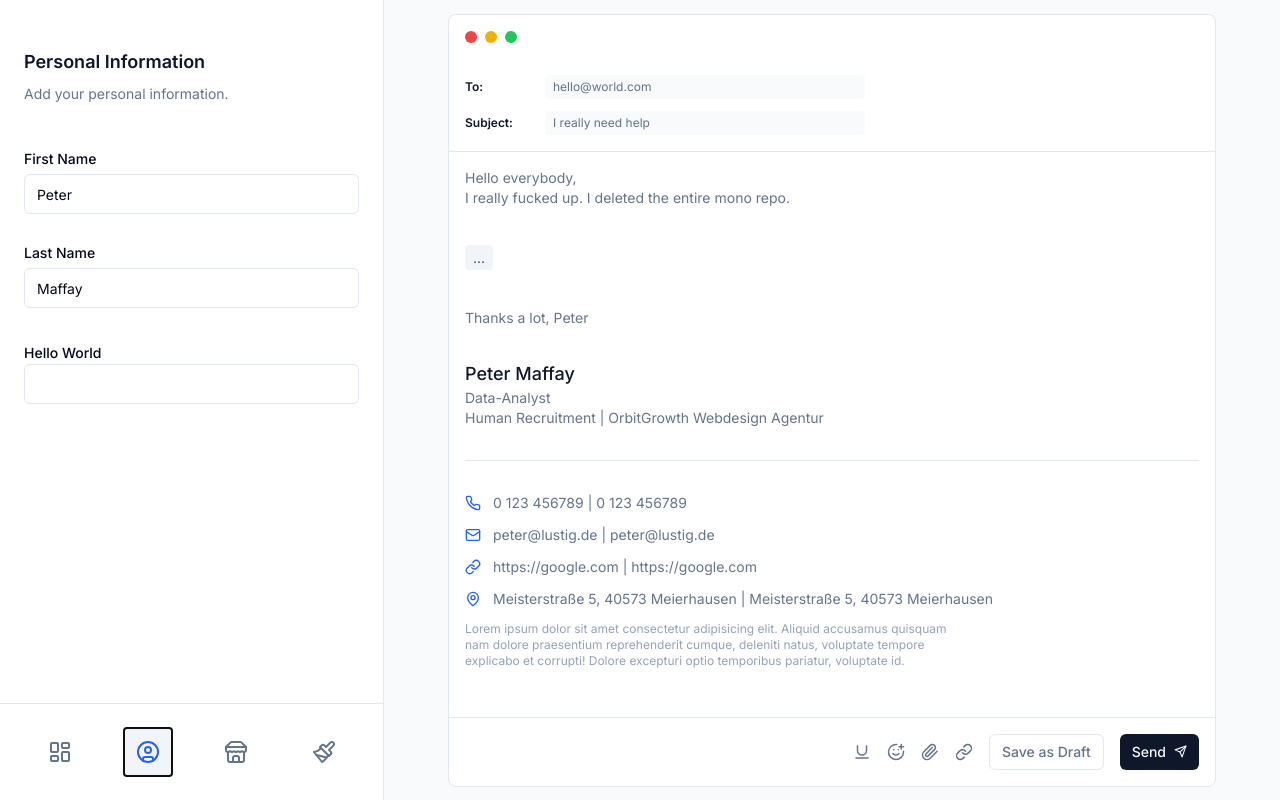
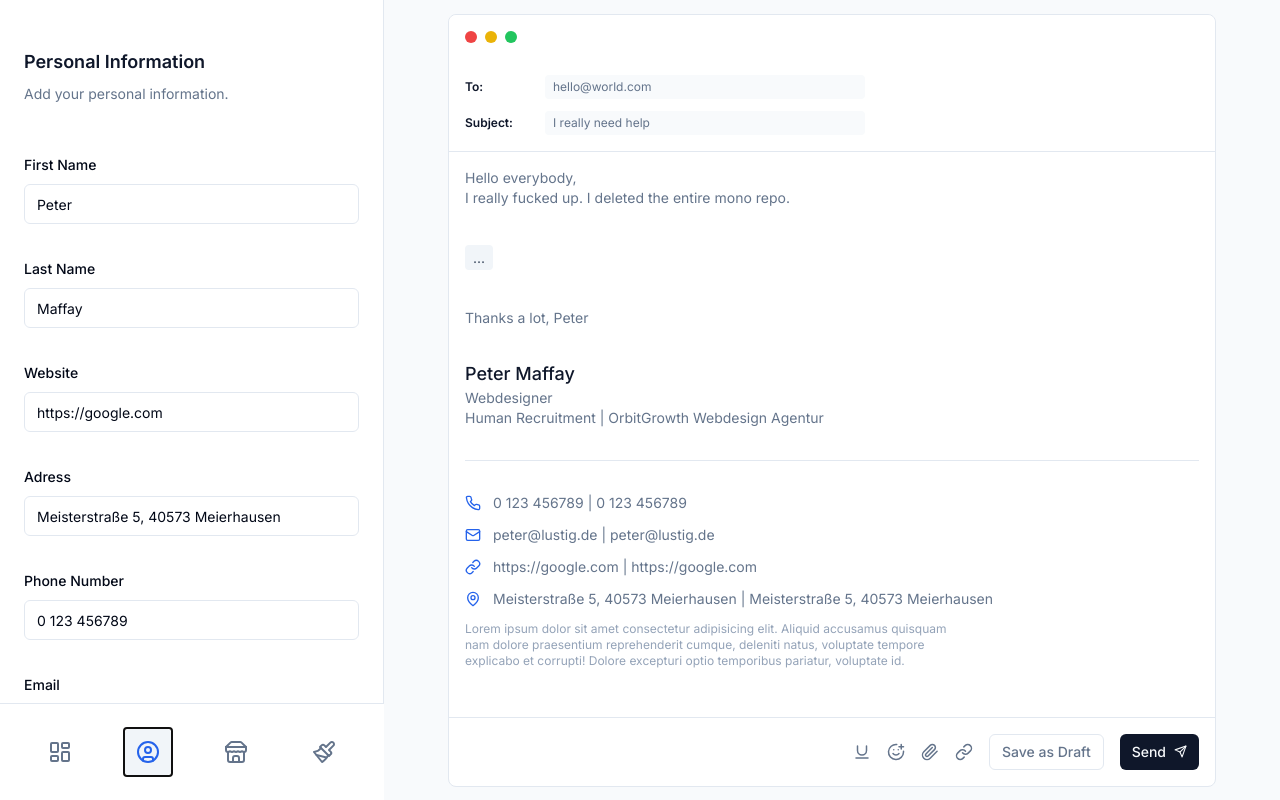
Before and after one commit to clangerOg/super-sign, a Next.js app: page /en/builder in a window 1280 px wide. Both pictures are taken after a click on the tab 148 px from the left and 752 px from the top of the page. Built offline with nearby package versions, Linux system fonts and the light colour scheme.

Commit message:
feat: implement internationalization automated field generation

```diff
--- a/src/components/builder-tabs.tsx
+++ b/src/components/builder-tabs.tsx
@@ -35,11 +35,11 @@ export const BuilderTabs: React.ForwardRefExoticComponent<BuilderTabsProps> =
 
     return (
       <Tabs.Root ref={ref} {...other} defaultValue={tabs[0].value}>
-        <div className="h-full w-full px-6 py-12">
+        <div className="h-full w-full px-6 py-12 pb-36">
           <FormRoot> {children}</FormRoot>
         </div>
 
-        <div className="fixed bottom-0 flex w-full max-w-sm items-center justify-between border-t border-inherit p-6">
+        <div className="fixed bottom-0 flex w-full max-w-sm items-center justify-between border-t border-inherit bg-white p-6">
           <Tabs.List className="flex w-full justify-around gap-4">
             {tabs.map((tab, index) => (
               <Tabs.Trigger
--- a/src/components/form.tsx
+++ b/src/components/form.tsx
@@ -49,7 +49,7 @@ export const FormLabel: React.ForwardRefExoticComponent<FormLabelProps> =
         {...other}
         ref={ref}
         className={cn(
-          'mb-2 text-sm font-medium leading-none peer-disabled:cursor-not-allowed peer-disabled:opacity-70',
+          'text-sm font-medium leading-none peer-disabled:cursor-not-allowed peer-disabled:opacity-70',
           className
         )}
       />
@@ -75,7 +75,7 @@ export const FormInput: React.ForwardRefExoticComponent<FormInputProps> =
           {...other}
           ref={ref}
           className={cn(
-            'flex h-10 w-full rounded-md border border-input bg-background px-3 py-2 text-sm ring-offset-background file:border-0 file:bg-transparent file:text-sm file:font-medium placeholder:text-muted-foreground focus-visible:outline-none focus-visible:ring-2 focus-visible:ring-ring focus-visible:ring-offset-2 disabled:cursor-not-allowed disabled:opacity-50',
+            'mt-2 flex h-10 w-full rounded-md border border-input bg-background px-3 py-2 text-sm ring-offset-background file:border-0 file:bg-transparent file:text-sm file:font-medium placeholder:text-muted-foreground focus-visible:outline-none focus-visible:ring-2 focus-visible:ring-ring focus-visible:ring-offset-2 disabled:cursor-not-allowed disabled:opacity-50',
             className
           )}
         />
@@ -104,7 +104,7 @@ export const FormTextarea: React.ForwardRefExoticComponent<FormTextareaProps> =
           {...other}
           ref={ref}
           className={cn(
-            'flex h-10 w-full rounded-md border border-input bg-background px-3 py-2 text-sm ring-offset-background file:border-0 file:bg-transparent file:text-sm file:font-medium placeholder:text-muted-foreground focus-visible:outline-none focus-visible:ring-2 focus-visible:ring-ring focus-visible:ring-offset-2 disabled:cursor-not-allowed disabled:opacity-50',
+            'mt-2 flex h-10 w-full rounded-md border border-input bg-background px-3 py-2 text-sm ring-offset-background file:border-0 file:bg-transparent file:text-sm file:font-medium placeholder:text-muted-foreground focus-visible:outline-none focus-visible:ring-2 focus-visible:ring-ring focus-visible:ring-offset-2 disabled:cursor-not-allowed disabled:opacity-50',
             className
           )}
         />
@@ -112,3 +112,27 @@ export const FormTextarea: React.ForwardRefExoticComponent<FormTextareaProps> =
     );
   });
 FormTextarea.displayName = 'FormTextarea';
+
+/* -------------------------------------------------------------------------------------------------
+ * FormTextarea
+ * -----------------------------------------------------------------------------------------------*/
+
+type FormDividerProps = React.DetailedHTMLProps<
+  React.HTMLAttributes<HTMLDivElement>,
+  HTMLDivElement
+> &
+  React.RefAttributes<HTMLDivElement>;
+
+export const FormDivider: React.ForwardRefExoticComponent<FormDividerProps> =
+  React.forwardRef<HTMLDivElement, FormDividerProps>((props, ref) => {
+    const { className, ...other } = props;
+
+    return (
+      <div
+        {...other}
+        ref={ref}
+        className={cn('!my-16 h-px w-full bg-slate-200', className)}
+      />
+    );
+  });
+FormDivider.displayName = 'FormDivider';
--- a/src/components/forms/builder-business-form.tsx
+++ b/src/components/forms/builder-business-form.tsx
@@ -3,14 +3,14 @@
 import { useSignatureContext } from '@/lib/context/signature-context';
 import * as Tabs from '@radix-ui/react-tabs';
 import React from 'react';
-import { Input } from '../ui/input';
+import { FormField, FormInput, FormLabel } from '../form';
 
 type BuilderBusinessFormProps = {
   dictionary: {
     title: string;
     description: string;
     inputs: {
-      name: {
+      [key in keyof SignatureProps['business']]: {
         label: string;
         placeholder: string;
       };
@@ -23,7 +23,7 @@ export const BuilderBusinessForm: React.FC<BuilderBusinessFormProps> = (
 ) => {
   const { dictionary } = props;
 
-  const { setField, signatureProps, setSignatureProps } = useSignatureContext();
+  const { setField, signatureProps } = useSignatureContext();
 
   return (
     <Tabs.Content value="business">
@@ -32,19 +32,31 @@ export const BuilderBusinessForm: React.FC<BuilderBusinessFormProps> = (
         {dictionary.description}
       </p>
       <div className="mt-12 space-y-8">
-        <div>
-          <p className="mb-2 text-sm font-medium leading-none peer-disabled:cursor-not-allowed peer-disabled:opacity-70">
-            {dictionary.inputs.name.label}
-          </p>
-          <Input
-            type="text"
-            value={signatureProps.business.name}
-            placeholder={dictionary.inputs.name.placeholder}
-            onChange={(e) => {
-              setField('business', 'name', e.target.value);
-            }}
-          />
-        </div>
+        {Object.keys(signatureProps.business).map((key) => {
+          const input =
+            dictionary.inputs[key as keyof SignatureProps['business']];
+          return (
+            <FormField name={`business${key}`}>
+              <FormLabel>{input.label}</FormLabel>
+              <FormInput
+                type="text"
+                value={
+                  signatureProps.business[
+                    key as keyof SignatureProps['business']
+                  ]
+                }
+                placeholder={input.placeholder}
+                onChange={(e) => {
+                  setField(
+                    'business',
+                    key as keyof SignatureProps['business'],
+                    e.target.value
+                  );
+                }}
+              />
+            </FormField>
+          );
+        })}
       </div>
     </Tabs.Content>
   );
--- a/src/components/forms/builder-personal-form.tsx
+++ b/src/components/forms/builder-personal-form.tsx
@@ -4,18 +4,13 @@ import { useSignatureContext } from '@/lib/context/signature-context';
 import * as Tabs from '@radix-ui/react-tabs';
 import React from 'react';
 import { FormField, FormInput, FormLabel } from '../form';
-import { Input } from '../ui/input';
 
 type BuilderPersonalFormProps = {
   dictionary: {
     title: string;
     description: string;
     inputs: {
-      firstName: {
-        label: string;
-        placeholder: string;
-      };
-      lastName: {
+      [key in keyof SignatureProps['personal']]: {
         label: string;
         placeholder: string;
       };
@@ -37,37 +32,31 @@ export const BuilderPersonalForm: React.FC<BuilderPersonalFormProps> = (
         {dictionary.description}
       </p>
       <div className="mt-12 space-y-8">
-        <div>
-          <p className="mb-2 text-sm font-medium leading-none peer-disabled:cursor-not-allowed peer-disabled:opacity-70">
-            {dictionary.inputs.firstName.label}
-          </p>
-          <Input
-            type="text"
-            value={signatureProps.personal.firstName}
-            placeholder={dictionary.inputs.firstName.placeholder}
-            onChange={(e) => {
-              setField('personal', 'firstName', e.target.value);
-            }}
-          />
-        </div>
-
-        <div>
-          <p className="mb-2 text-sm font-medium leading-none peer-disabled:cursor-not-allowed peer-disabled:opacity-70">
-            {dictionary.inputs.lastName.label}
-          </p>
-          <Input
-            type="text"
-            placeholder={dictionary.inputs.lastName.placeholder}
-            value={signatureProps.personal.lastName}
-            onChange={(e) => {
-              setField('personal', 'lastName', e.target.value);
-            }}
-          />
-        </div>
-        <FormField name="textValueesfse">
-          <FormLabel>Hello World</FormLabel>
-          <FormInput type="text" />
-        </FormField>
+        {Object.keys(signatureProps.personal).map((key) => {
+          const input =
+            dictionary.inputs[key as keyof SignatureProps['personal']];
+          return (
+            <FormField name={`personal${key}`}>
+              <FormLabel>{input.label}</FormLabel>
+              <FormInput
+                type="text"
+                value={
+                  signatureProps.personal[
+                    key as keyof SignatureProps['personal']
+                  ]
+                }
+                placeholder={input.placeholder}
+                onChange={(e) => {
+                  setField(
+                    'personal',
+                    key as keyof SignatureProps['personal'],
+                    e.target.value
+                  );
+                }}
+              />
+            </FormField>
+          );
+        })}
       </div>
     </Tabs.Content>
   );
--- a/src/components/side-bar.tsx
+++ b/src/components/side-bar.tsx
@@ -18,32 +18,11 @@ export const SideBar: React.FC<SideBarProps> = forwardRef<
       ref={ref}
       {...other}
       className={cn(
-        'relative min-h-screen w-full max-w-sm border-r border-slate-200',
+        'relative h-screen min-h-screen w-full max-w-sm overflow-y-scroll border-r border-slate-200',
         className
       )}
     >
       {children}
-      {/**
-      <div className="h-full w-full p-6">
-        <div className="mb-8">
-          <Progress value={0} />
-        </div>
-        <p className="text-lg font-semibold text-slate-900">Template</p>
-        <p className="mt-2 text-sm font-normal text-slate-500">
-          Lorem ipsum dolor sit amet consectetur, adipisicing elit. Maxime,
-          laborum in. Animi officia explicabo quaerat voluptatibus placeat
-        </p>
-        <div className="mt-12">{children}</div>
-      </div>
-
-      <div className="fixed bottom-0 flex w-full max-w-sm items-center justify-between border-t border-inherit p-6">
-        <div>
-          <Button variant={'ghost'}>Zurück</Button>
-        </div>
-        <div>
-          <Button>Weiter</Button>
-        </div>
-      </div>*/}
     </div>
   );
 });
--- a/src/components/signatures/layout-1.tsx
+++ b/src/components/signatures/layout-1.tsx
@@ -17,11 +17,11 @@ export const SignatureLayout: React.FC<SignatureLayoutProps> = (props) => {
         <p className="text-lg font-medium text-slate-900">
           {values.personal.firstName} {values.personal.lastName}
         </p>
-        <p>{values.personal.jobDescription}</p>
+        <p>{values.business.jobDescription}</p>
         <p>
-          {values.personal.department} | {values.business.name}
+          {values.business.department} | {values.business.name}
         </p>
-        <p>{values.personal.additionalInformation}</p>
+        <p>{values.business.additionalInformation}</p>
       </div>
 
       <div className="my-8 h-px w-full bg-slate-200" />
@@ -30,7 +30,7 @@ export const SignatureLayout: React.FC<SignatureLayoutProps> = (props) => {
         <div className="flex items-center gap-3">
           <Phone size={16} className="text-blue-600" />
           <p>
-            {values.personal.phonePrivate} | {values.personal.phoneBusiness}
+            {values.personal.phone} | {values.business.phone}
           </p>
         </div>
         <div className="flex items-center gap-3">
--- a/src/dictionaries/de.ts
+++ b/src/dictionaries/de.ts
@@ -27,6 +27,22 @@ export default {
             label: 'Nachname',
             placeholder: 'Mustermann',
           },
+          website: {
+            label: 'Webseite',
+            placeholder: 'https://www.example.com',
+          },
+          adress: {
+            label: 'Adresse',
+            placeholder: 'Musterstraße 1, 12345 Musterstadt',
+          },
+          phone: {
+            label: 'Telefonnummer',
+            placeholder: '+49 123 456789',
+          },
+          mail: {
+            label: 'Email',
+            placeholder: 'hello@emxaple.com',
+          },
         },
       },
       business: {
@@ -36,7 +52,35 @@ export default {
         inputs: {
           name: {
             label: 'Unternehmensname',
-            placeholder: 'Max Mustermann GmbH',
+            placeholder: 'Muster GmbH',
+          },
+          adress: {
+            label: 'Adresse',
+            placeholder: 'Musterstraße 1, 12345 Musterstadt',
+          },
+          website: {
+            label: 'Webseite',
+            placeholder: 'https://www.muster.de',
+          },
+          mail: {
+            label: 'Email',
+            placeholder: 'hello@muster.de',
+          },
+          phone: {
+            label: 'Telefonnummer',
+            placeholder: '+49 123 456789',
+          },
+          department: {
+            label: 'Abteilung',
+            placeholder: 'Vertrieb',
+          },
+          jobDescription: {
+            label: 'Berufs Bezeichnung',
+            placeholder: 'CEO',
+          },
+          additionalInformation: {
+            label: 'Zusätzliche Informationen',
+            placeholder: 'Zusätzliche Informationen',
           },
         },
       },
--- a/src/dictionaries/en.ts
+++ b/src/dictionaries/en.ts
@@ -27,6 +27,22 @@ export default {
             label: 'Last Name',
             placeholder: 'Doe',
           },
+          website: {
+            label: 'Website',
+            placeholder: 'https://www.example.com',
+          },
+          adress: {
+            label: 'Adress',
+            placeholder: 'Example Street 1, 12345 Example City',
+          },
+          phone: {
+            label: 'Phone Number',
+            placeholder: '+49 123 456789',
+          },
+          mail: {
+            label: 'Email',
+            placeholder: 'hello@emxaple.com',
+          },
         },
       },
       business: {
@@ -34,8 +50,36 @@ export default {
         description: 'Add information about your business or company.',
         inputs: {
           name: {
-            label: 'Name',
-            placeholder: 'John Doe Inc.',
+            label: 'Company Name',
+            placeholder: 'Example Inc.',
+          },
+          adress: {
+            label: 'Adress',
+            placeholder: 'Example Street 1, 12345 Example City',
+          },
+          website: {
+            label: 'Website',
+            placeholder: 'https://www.example.com',
+          },
+          mail: {
+            label: 'Email',
+            placeholder: 'hello@example.com',
+          },
+          phone: {
+            label: 'Phone Number',
+            placeholder: '+49 123 456789',
+          },
+          department: {
+            label: 'Department',
+            placeholder: 'Sales',
+          },
+          jobDescription: {
+            label: 'Job Description',
+            placeholder: 'CEO',
+          },
+          additionalInformation: {
+            label: 'Additional Information',
+            placeholder: 'Additional Information',
           },
         },
       },
--- a/src/lib/context/signature-context.tsx
+++ b/src/lib/context/signature-context.tsx
@@ -15,17 +15,17 @@ const signatureValues: SignatureProps = {
     adress: 'Meisterstraße 5, 40573 Meierhausen',
     website: 'https://google.com',
     mail: 'peter@lustig.de',
+    department: 'Human Recruitment',
+    jobDescription: 'Webdesigner',
+    phone: '0 123 456789',
+    additionalInformation: '',
   },
   personal: {
     firstName: 'Peter',
     lastName: 'Maffay',
-    jobDescription: 'Data-Analyst',
-    additionalInformation: '',
     website: 'https://google.com',
     adress: 'Meisterstraße 5, 40573 Meierhausen',
-    department: 'Human Recruitment',
-    phonePrivate: '0 123 456789',
-    phoneBusiness: '0 123 456789',
+    phone: '0 123 456789',
     mail: 'peter@lustig.de',
   },
   socials: {
```
Also changed, not shown: src/lib/types.ts (+5 -5 lines).
